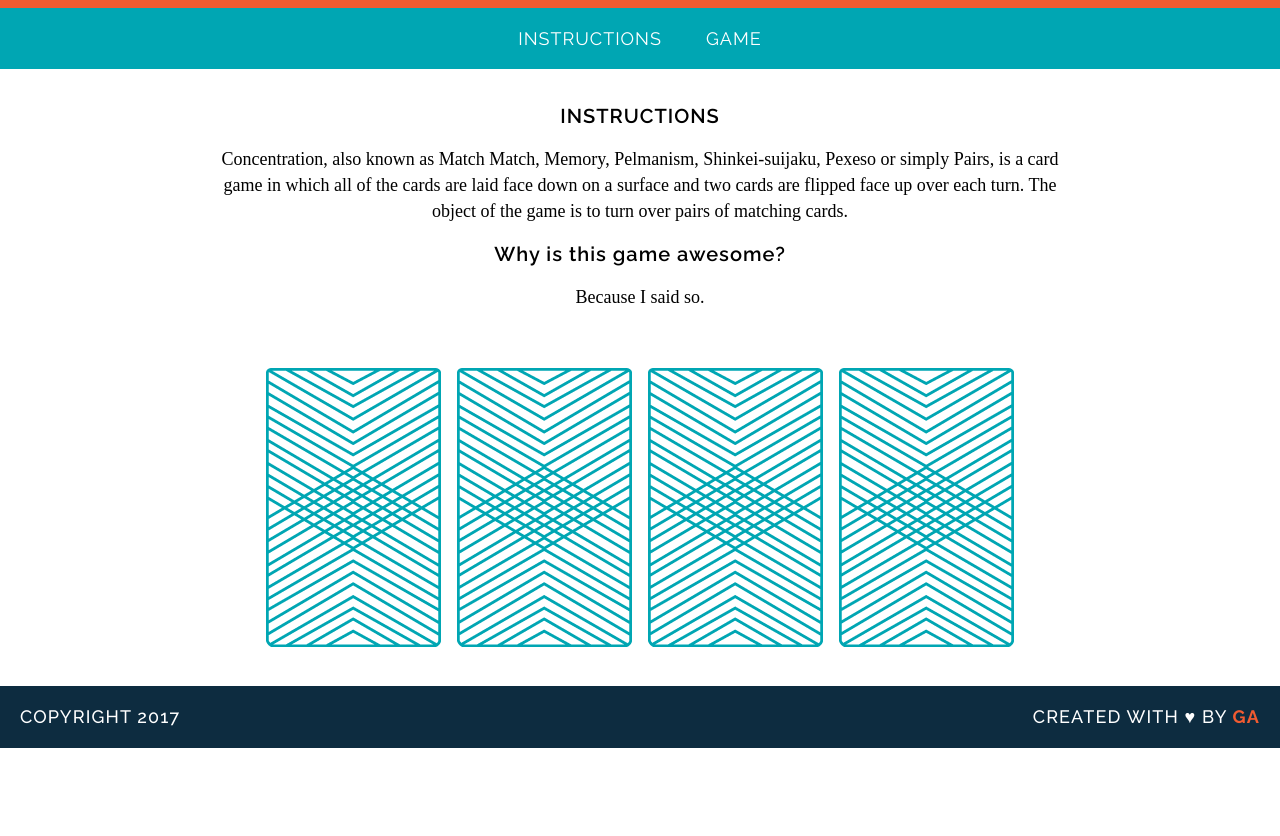
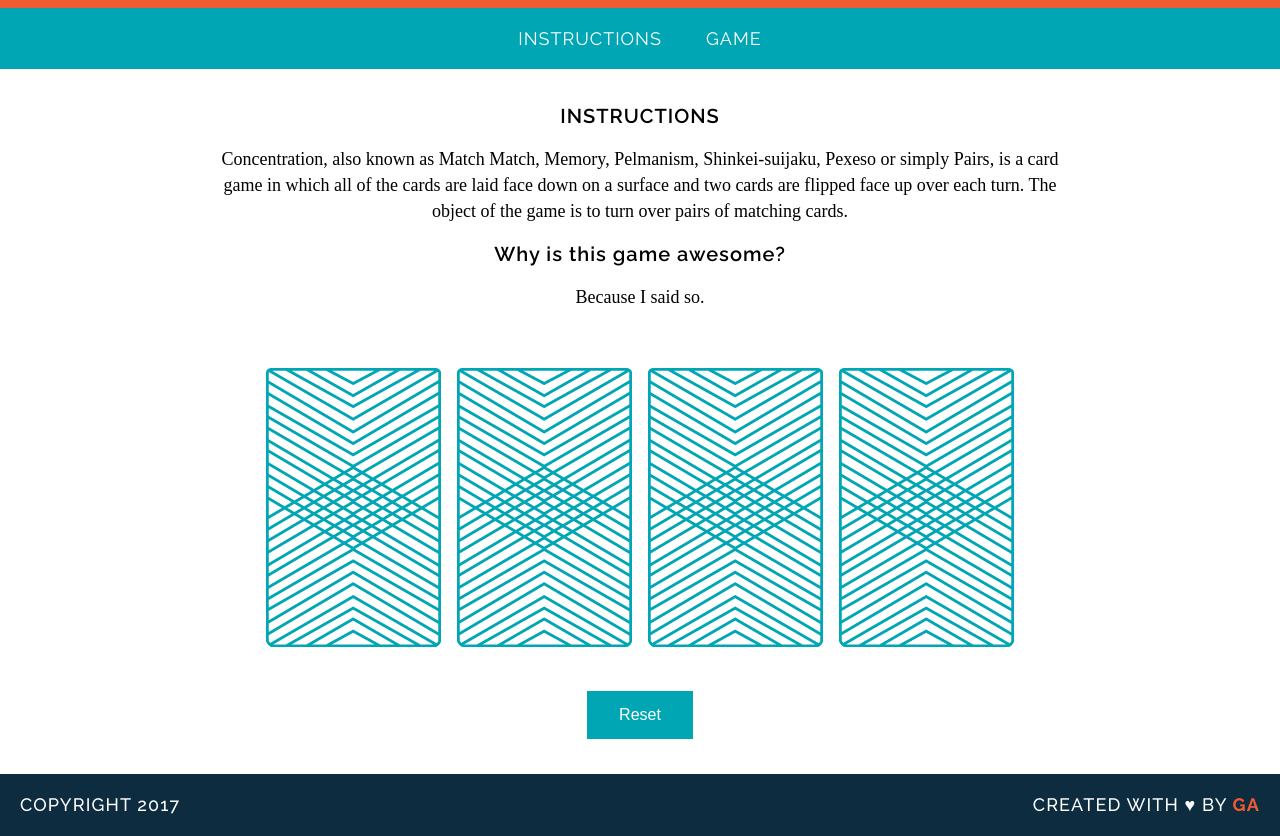
Before and after one commit to shelleyyz/wdi-fundamentals-memorygame, a plain HTML site: page index.html in a window 1280 px wide. Shown: the part 105-941 px from the top of the page. Before the commit the page ends 853 px from the top, so only its background shows below. Drawn offline with Linux system fonts and the light colour scheme; a web font is replaced by a local one.

Commit message:
added reset css and html only

```diff
--- a/CSS/style.css
+++ b/CSS/style.css
@@ -113,3 +113,15 @@ footer {
 	font-weight: 700;
 
 }
+
+#reset {
+	background-color:#00A6B3;
+	margin: 40px 8px 0px 8px;
+	border: none;
+	color: white;
+	padding: 15px 32px;
+	text-align: center;
+	text-decoration: none;
+	display: inline-block;
+	font-size: 16px;
+}
--- a/index.html
+++ b/index.html
@@ -40,6 +40,10 @@
 
 	</div>
 
+
+<input id="reset" type="reset" value="Reset" onclick="resetGame()">
+
+
 </main>
 
 <footer class="clearfix">
--- a/js/main.js
+++ b/js/main.js
@@ -42,8 +42,6 @@ var flipCard = function() { //defining flipcard function, removed cardID as no l
   this.setAttribute('src', cards[cardId].cardImage);
   if (cardsInPlay.length === 2) { //check whether two cards are in play
     checkForMatch(); //call checkformatch function
-    cardsInPlay = []; //empty for next try
-
   }
 };
 
@@ -57,17 +55,8 @@ var createBoard = function() { //this function will create a new gameboard
 
 //added click even to each card so that when each card is clicked, the flipcard
 //function will run
-
     }
 }
 
+//game starts first instance
 createBoard(); //invoking the function to create the board!
-
-
-
-
-//console.log should show : user flipped queen, user flipped king, sorry, try again
-
-//when user clicks on a card, the image with the face of the card should be displayed.
-//If the user has selected two cards, an alert should pop up letting the User
-//know if the two cards match
```
